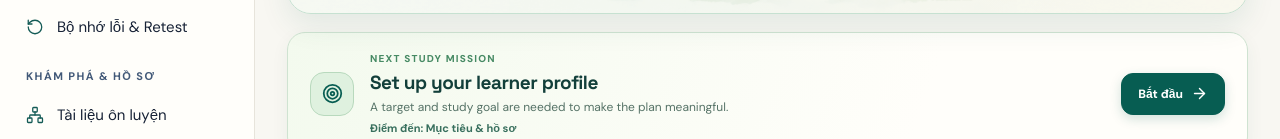
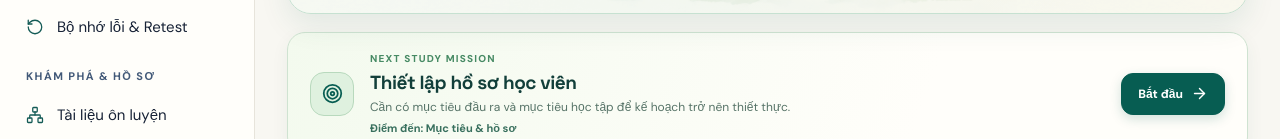
Before and after one commit to aukhaicuong123-bit/IELTS-Optimizer, a React (Vite) app: page / in a window 1280 px wide. Shown: the part 661-800 px from the top of the page. Built offline with nearby package versions, Linux system fonts and the light colour scheme.

Commit message:
Translate learner profile mission to Vietnamese

```diff
--- a/src/domain.ts
+++ b/src/domain.ts
@@ -67,5 +67,5 @@ export const heatLevel=(minutes:number, goal:number)=>{
   if(Number.isFinite(goal)&&goal>0){const ratio=actual/goal;return ratio<=.25?1:ratio<=.5?2:ratio<=.75?3:ratio<1?4:5}
   return actual<15?1:actual<30?2:actual<60?3:actual<90?4:5
 }
-export const recommendations=(profile:Profile, attempts:Attempt[], errors:ErrorRecord[], plan:PlanItem[], states:Record<string,CurrentDifficultyState>)=>{if(!profile.targetBand&&!profile.dailyGoalMinutes)return {title:'Set up your learner profile',reason:'A target and study goal are needed to make the plan meaningful.',page:'profile' as const};if(!attempts.length)return {title:'Take your first Reading practice',reason:'There is no practice evidence yet. Start with the original passage to establish a baseline.',page:'practice' as const};const open=errors.filter(error=>states[`reading:legacy-error:${error.id}`]?.status==='open');if(open.length){const objective=open[0].objective;return {title:`Retest: ${objective}`,reason:'This objective is still open in Error Memory; complete a new equivalent task.',page:'errors' as const}}const latest=attempts[attempts.length-1];if(latest&&latest.total>0&&latest.score/latest.total<.75)return {title:'Repeat a focused Reading practice',reason:`Your latest practice was ${latest.score}/${latest.total}; reinforce the same skill with a new attempt.`,page:'practice' as const};const pending=plan.find(p=>p.status==='planned');if(pending)return {title:pending.title,reason:pending.reason||'This is the next planned activity.',page:'dashboard' as const};return {title:'Plan your next evidence check',reason:'No open error or pending task is available; add a transparent activity to continue.',page:'dashboard' as const}}
+export const recommendations=(profile:Profile, attempts:Attempt[], errors:ErrorRecord[], plan:PlanItem[], states:Record<string,CurrentDifficultyState>)=>{if(!profile.targetBand&&!profile.dailyGoalMinutes)return {title:'Thiết lập hồ sơ học viên',reason:'Cần có mục tiêu đầu ra và mục tiêu học tập để kế hoạch trở nên thiết thực.',page:'profile' as const};if(!attempts.length)return {title:'Take your first Reading practice',reason:'There is no practice evidence yet. Start with the original passage to establish a baseline.',page:'practice' as const};const open=errors.filter(error=>states[`reading:legacy-error:${error.id}`]?.status==='open');if(open.length){const objective=open[0].objective;return {title:`Retest: ${objective}`,reason:'This objective is still open in Error Memory; complete a new equivalent task.',page:'errors' as const}}const latest=attempts[attempts.length-1];if(latest&&latest.total>0&&latest.score/latest.total<.75)return {title:'Repeat a focused Reading practice',reason:`Your latest practice was ${latest.score}/${latest.total}; reinforce the same skill with a new attempt.`,page:'practice' as const};const pending=plan.find(p=>p.status==='planned');if(pending)return {title:pending.title,reason:pending.reason||'This is the next planned activity.',page:'dashboard' as const};return {title:'Plan your next evidence check',reason:'No open error or pending task is available; add a transparent activity to continue.',page:'dashboard' as const}}
 export const snapshotActiveSession=(session:ActiveSession, endedAt:string):ActiveSession=>{if(session.paused)return session;const startMs=Date.parse(session.lastResumedAt),endMs=Date.parse(endedAt);if(!Number.isFinite(startMs)||!Number.isFinite(endMs)||endMs<=startMs)return session;return {...session,accumulatedSeconds:session.accumulatedSeconds+(endMs-startMs)/1000,lastResumedAt:endedAt,activeIntervals:[...(session.activeIntervals||[]),{startedAt:session.lastResumedAt,endedAt}]}}
```
